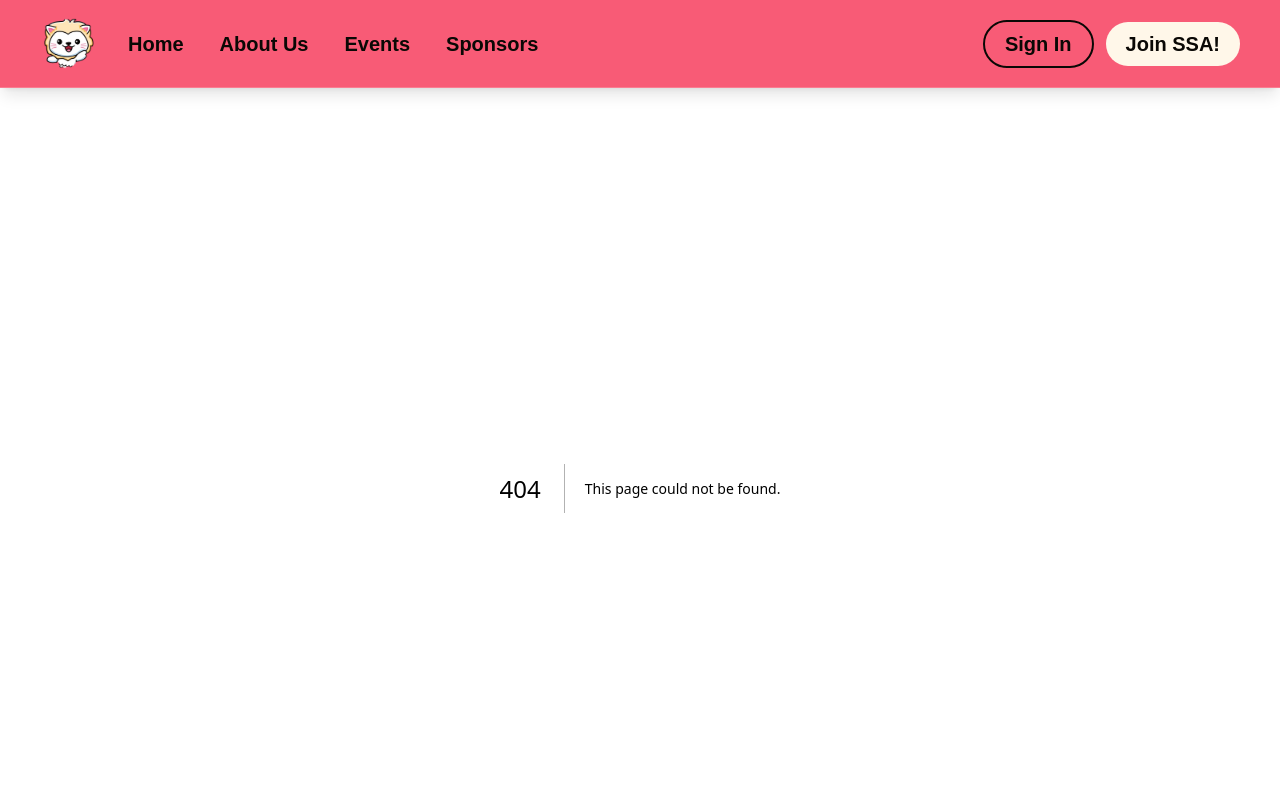
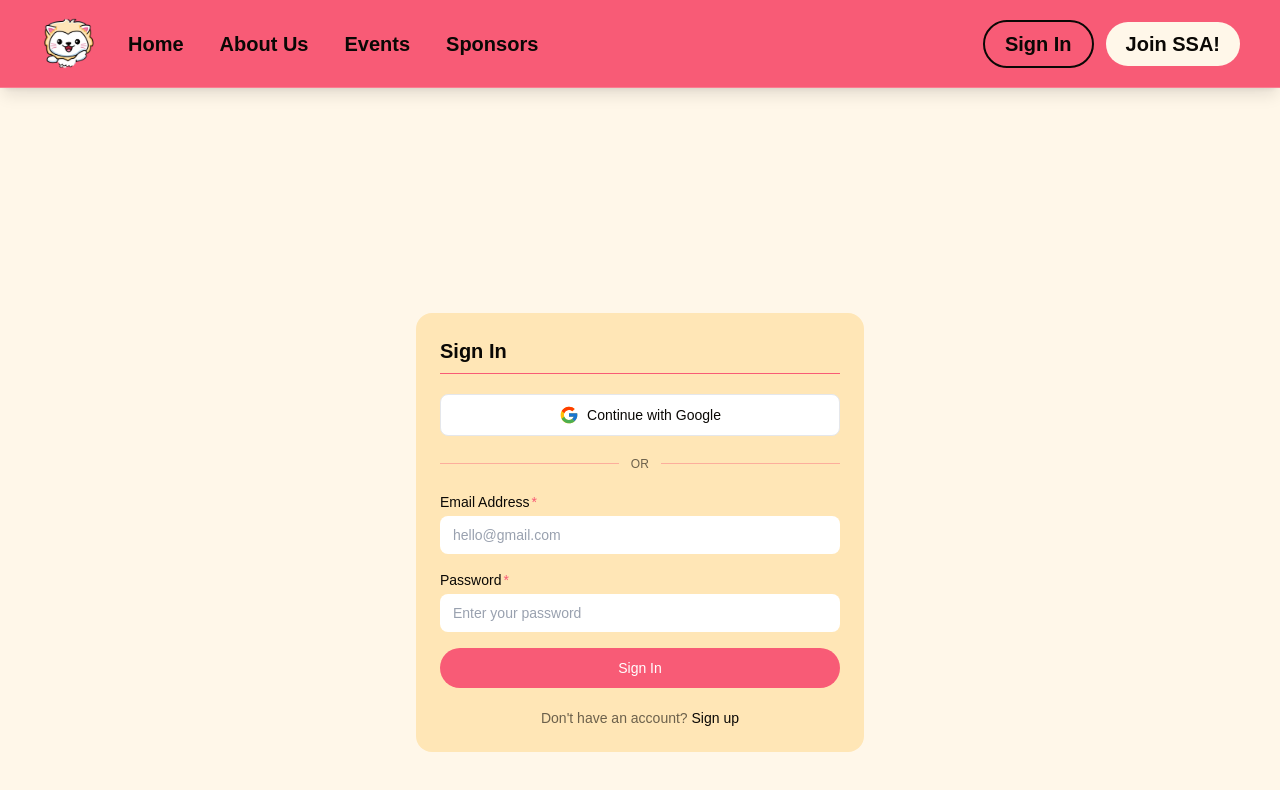
Before and after one commit to UoaWDCC/ssa, a Next.js app in the folder web/: page /sign-in in a window 1280 px wide. Before the commit this address had no page. Shown: the top 790 px of the page. Built offline with nearby package versions, Linux system fonts and the light colour scheme; a web font is replaced by a local one.

Commit message:
feature: implement a sign in page with username and password sign in or google auth sign in

```diff
--- /dev/null
+++ b/web/src/app/sign-in/page.tsx
@@ -0,0 +1,82 @@
+'use client'
+
+import { useState } from 'react'
+import Link from 'next/link'
+import { FcGoogle } from 'react-icons/fc'
+import CardSection from '@/components/CardSection'
+import InputField from '@/components/InputField'
+
+export default function SignInPage() {
+  const [email, setEmail] = useState('')
+  const [password, setPassword] = useState('')
+
+  const handleSubmit = (e: React.FormEvent) => {
+    e.preventDefault()
+    // TODO: implement email/password sign-in
+  }
+
+  return (
+    <main className="min-h-screen bg-ssa-yellow-light flex items-center justify-center px-4 pt-[88px]">
+      <div className="w-full max-w-md">
+        <CardSection title="Sign In">
+          <button
+            type="button"
+            onClick={() => (window.location.href = '/api/auth/google')}
+            className="flex w-full items-center justify-center gap-2 rounded-lg border border-gray-200 bg-white px-3 py-2.5 text-sm font-medium text-ssa-black transition-colors hover:bg-gray-50 focus:outline-none focus:ring-2 focus:ring-ssa-red focus:ring-offset-2"
+          >
+            <FcGoogle className="h-5 w-5" aria-hidden="true" />
+            Continue with Google
+          </button>
+
+          <div className="flex items-center gap-3">
+            <div className="h-px flex-1 bg-ssa-red/40" />
+            <span className="text-xs font-medium uppercase tracking-wide text-ssa-black/60">
+              or
+            </span>
+            <div className="h-px flex-1 bg-ssa-red/40" />
+          </div>
+
+          <form onSubmit={handleSubmit} className="flex flex-col gap-4">
+            <InputField
+              label="Email Address"
+              required
+              name="email"
+              type="email"
+              autoComplete="email"
+              placeholder="hello@gmail.com"
+              value={email}
+              onChange={setEmail}
+            />
+            <InputField
+              label="Password"
+              required
+              name="password"
+              type="password"
+              autoComplete="current-password"
+              placeholder="Enter your password"
+              value={password}
+              onChange={setPassword}
+            />
+
+            <button
+              type="submit"
+              className="w-full rounded-full bg-ssa-red py-2.5 text-sm font-medium text-white transition-opacity hover:opacity-90 focus:outline-none focus:ring-2 focus:ring-ssa-red focus:ring-offset-2"
+            >
+              Sign In
+            </button>
+          </form>
+
+          <p className="text-center text-sm text-ssa-black/60">
+            Don&apos;t have an account?{' '}
+            <Link
+              href="/signup"
+              className="font-medium text-ssa-black underline-offset-4 hover:underline"
+            >
+              Sign up
+            </Link>
+          </p>
+        </CardSection>
+      </div>
+    </main>
+  )
+}
```
